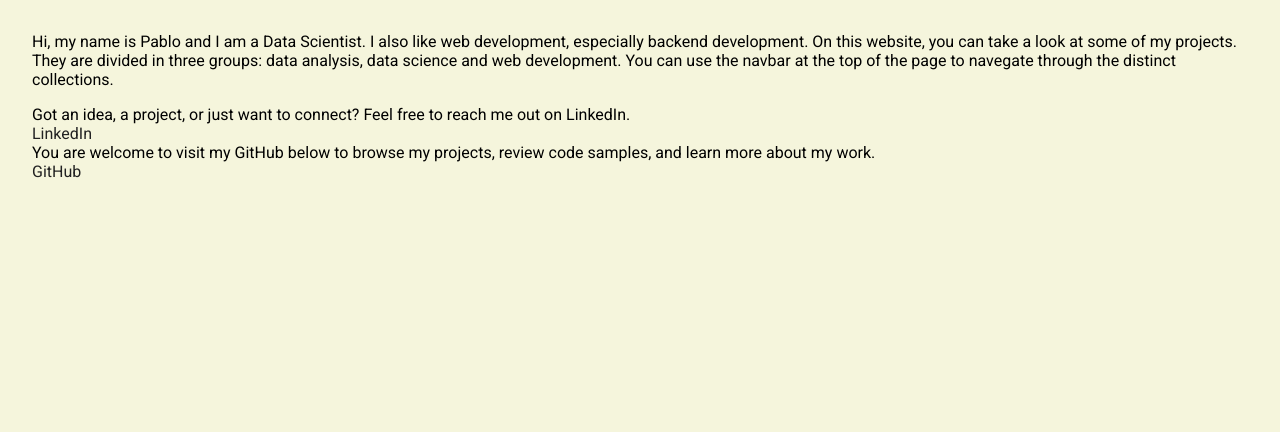
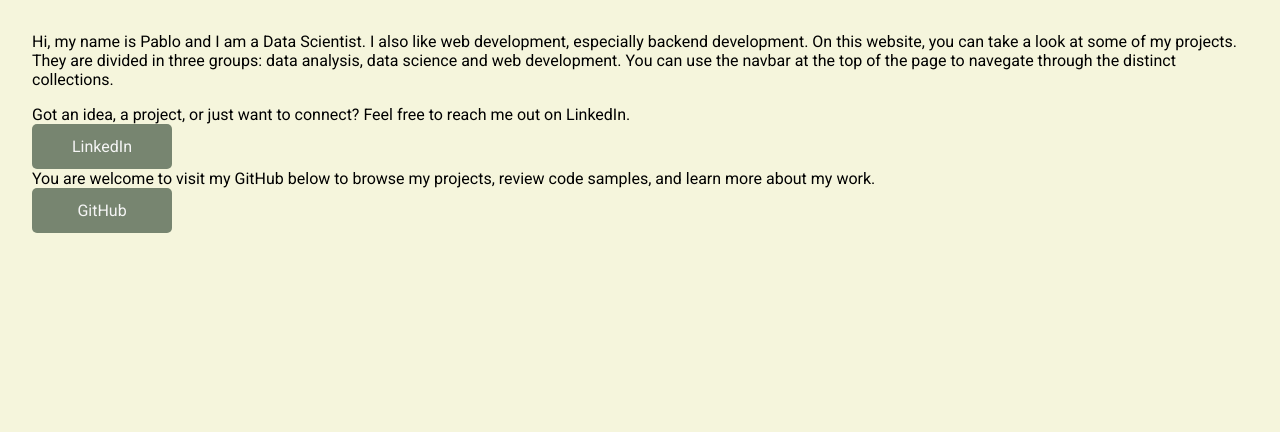
Before and after one commit to pablogmdsoftware/portfolio, a Django app: page / in a window 1280 px wide. Shown: the part 60-492 px from the top of the page. Run offline with Django 5.2, Linux system fonts and the light colour scheme.

Commit message:
style: Style contact links

```diff
--- a/mysite/app/static/app/home.css
+++ b/mysite/app/static/app/home.css
@@ -9,11 +9,18 @@
 }
 
 .contact__link {
-    display: inline-block;
-    width: min-content;
+    display: block;
+    width: 140px;
+    height: 45px;
+    background-color: var(--primary);
+    border-radius: 5px;
+    color: whitesmoke;
+    text-decoration: none;
+    font-size: 1rem;
+    display: grid;
+    place-content: center;
 }
 
-.contact__link,
-.contact__link:visited {
-    color: var(--contrast);
+.contact__link:hover {
+    background-color: hsl(100, 9%, 43%);
 }
```
